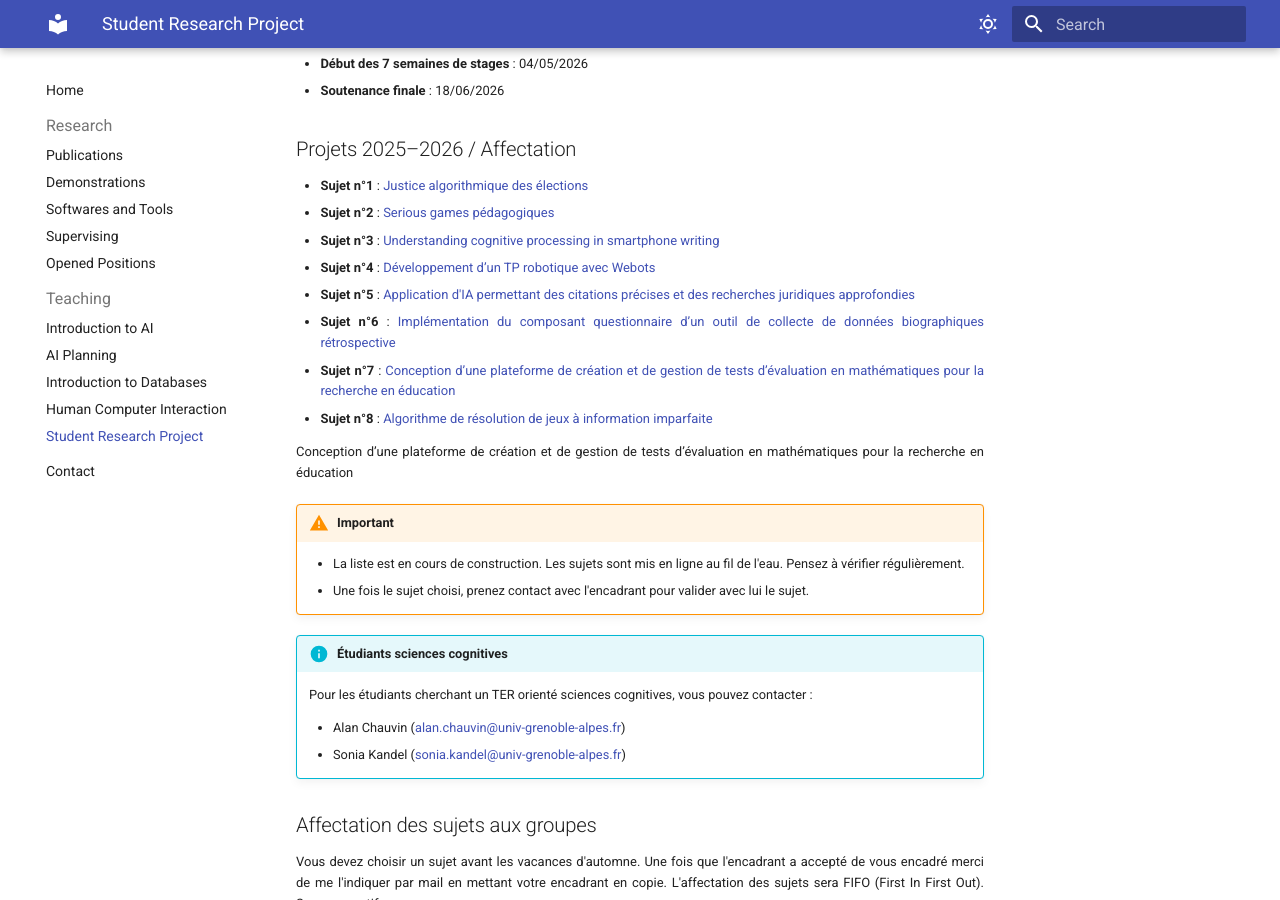
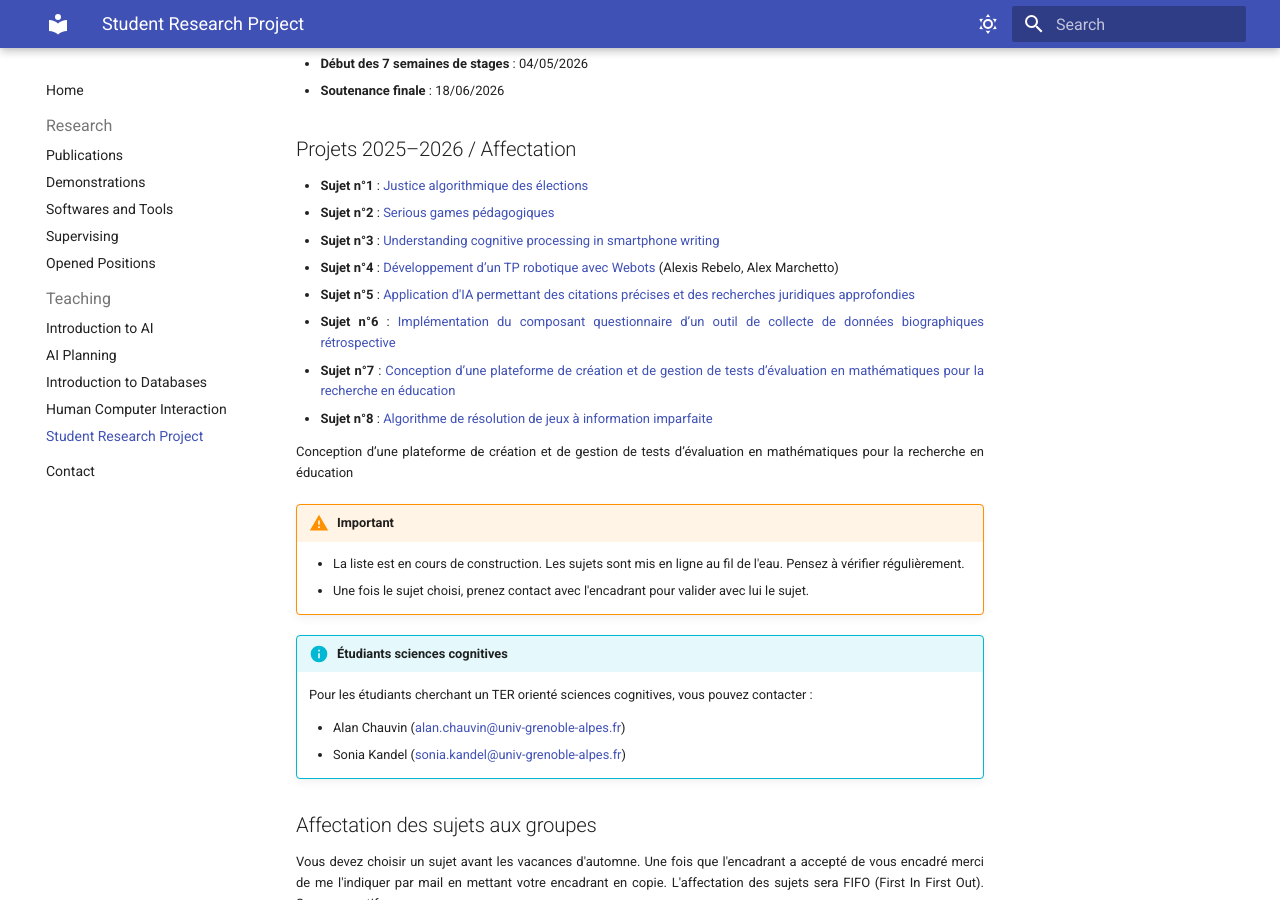
Before and after one commit to pellierd/homepage, an MkDocs documentation site: the page built from docs/teaching/srp.md, in a window 1280 px wide and 900 px high, scrolled down 1094 px. Built offline with MkDocs 1.6.1 and Material for MkDocs 9.7.7, drawn with Linux system fonts in a browser that asks for light colours.

Commit message:
Ajout étudiant sujet 4

```diff
--- a/docs/teaching/srp.md
+++ b/docs/teaching/srp.md
@@ -38,7 +38,7 @@ La première période du projet est consacrée à l'élaboration des documents p
 - **Sujet n°1** : [Justice algorithmique des élections](srp/Sujet_1_2025.pdf)
 - **Sujet n°2** : [Serious games pédagogiques](srp/Sujet_2_2025.pdf)
 - **Sujet n°3** : [Understanding cognitive processing in smartphone writing](srp/Sujet_3_2025.pdf)
-- **Sujet n°4** : [Développement d’un TP robotique avec Webots](srp/Sujet_4_2025.pdf)
+- **Sujet n°4** : [Développement d’un TP robotique avec Webots](srp/Sujet_4_2025.pdf) (Alexis Rebelo, Alex Marchetto)
 - **Sujet n°5** : [Application d'IA permettant des citations précises et des recherches juridiques approfondies](srp/Sujet_5_2025.pdf)
 - **Sujet n°6** : [Implémentation du composant questionnaire d’un outil de collecte de données biographiques rétrospective](srp/Sujet_6_2025.pdf)
 - **Sujet n°7** : [Conception d’une plateforme de création et de gestion de tests d’évaluation en mathématiques pour la recherche en éducation](srp/Sujet_7_2025.pdf)
```
